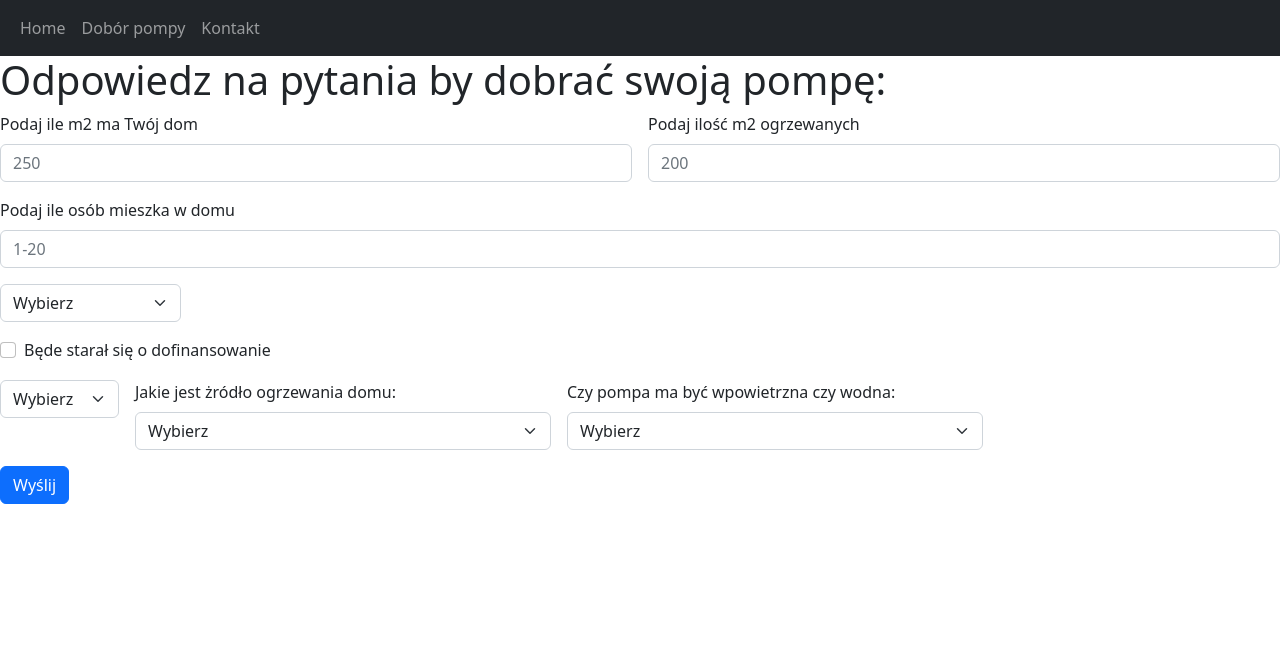
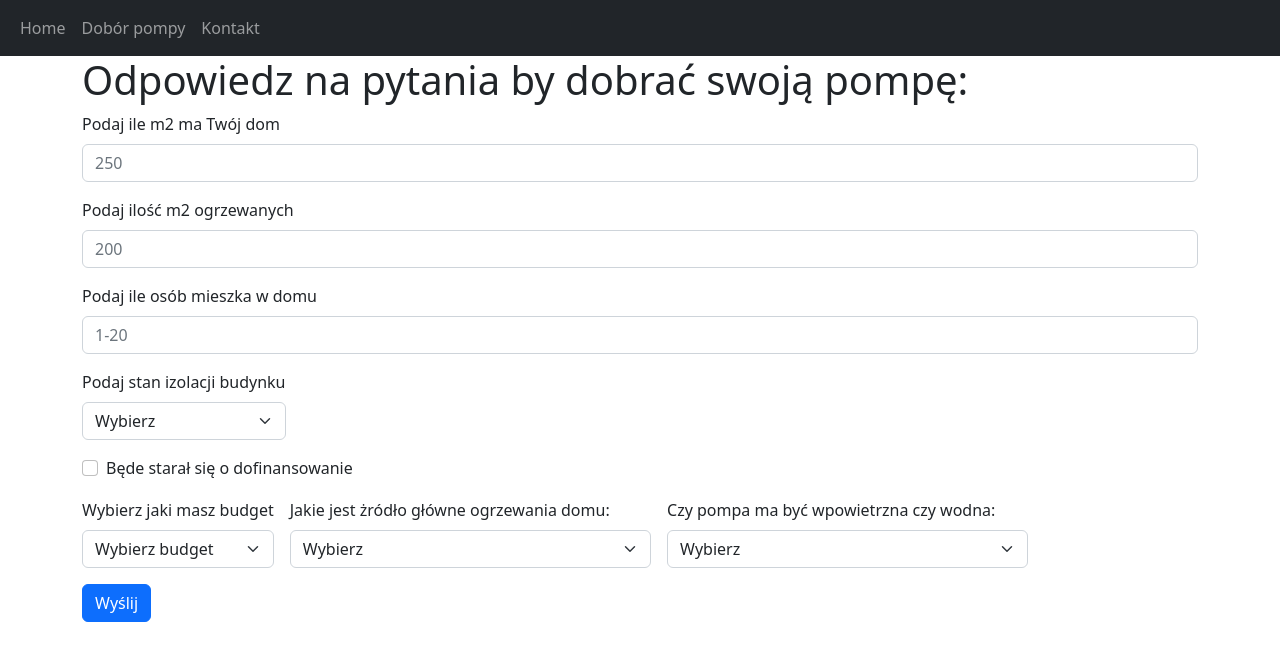
Before and after one commit to Rwyszynski/Heating-pump-selector, a Flask app: page /doborpompy in a window 1280 px wide. Shown: the top 661 px of the page. Run offline with Flask 3, Linux system fonts and the light colour scheme.

```diff
--- a/Templates/baza.html
+++ b/Templates/baza.html
@@ -6,19 +6,21 @@
         <meta name="viewport" content="width=device-width, initial-scale=1">
         <link href="https://cdn.jsdelivr.net/npm/bootstrap@5.2.3/dist/css/bootstrap.min.css" rel="stylesheet" integrity="sha384-rbsA2VBKQhggwzxH7pPCaAqO46MgnOM80zW1RWuH61DGLwZJEdK2Kadq2F9CUG65" crossorigin="anonymous">
 
+        <script src="https://cdn.jsdelivr.net/npm/bootstrap@5.2.3/dist/js/bootstrap.bundle.min.js" integrity="sha384-kenU1KFdBIe4zVF0s0G1M5b4hcpxyD9F7jL+jjXkk+Q2h455rYXK/7HAuoJl+0I4" crossorigin="anonymous"></script>
+        <link rel="stylesheet" type="text/css" href={{ url_for('static', filename='style.css') }} />
     </head>
     <body>
-        <script src="https://cdn.jsdelivr.net/npm/bootstrap@5.2.3/dist/js/bootstrap.bundle.min.js" integrity="sha384-kenU1KFdBIe4zVF0s0G1M5b4hcpxyD9F7jL+jjXkk+Q2h455rYXK/7HAuoJl+0I4" crossorigin="anonymous"></script>
 
 
     {% include "menu.html" %}
 
+    <div class="container">
+    <h1>
+        {% block body_nag %}  {%  endblock %}
 
-        <h1>
-            {% block body_nag %}  {%  endblock %}
+    </h1>
 
-        </h1>
-
-        {% block body_zaw %} {% endblock %}
+    {% block body_zaw %} {% endblock %}
+</div>
     </body>
 </html>
--- a/Templates/doborpompy.html
+++ b/Templates/doborpompy.html
@@ -5,13 +5,12 @@ Odpowiedz na pytania by dobrać swoją pompę:
 {% endblock%}
 
 {% block body_zaw %}
-
     <form class="row g-3" id="formularz_doboru" action="{{url_for('doborpompy')}}" method="POST">
-      <div class="col-md-6">
+      <div class="col-md-12">
         <label for="metry" class="form-label">Podaj ile m2 ma Twój dom</label>
         <input type="etext" class="form-control" id="metry" name="metry" placeholder="250">
       </div>
-      <div class="col-md-6">
+      <div class="col-md-12">
         <label for="metry_ogrzewane" class="form-label">Podaj ilość m2 ogrzewanych</label>
         <input type="text" class="form-control" id="metry_ogrzewane" name="metry_ogrzewane" placeholder="200">
       </div>
@@ -21,6 +20,7 @@ Odpowiedz na pytania by dobrać swoją pompę:
       </div>
       <div class="col-auto">
         <label class="visually-hidden" for="typ_domu">Wybierz typ swojego domu:</label>
+        <label for="typ_domu" class="form-label">Podaj stan izolacji budynku</label>
         <select class="form-select" id="typ_domu" name="typ_domu">
           <option selected>Wybierz</option>
           <option value="niezaizolowany">Niezaizolowany</option>
@@ -38,16 +38,17 @@ Odpowiedz na pytania by dobrać swoją pompę:
         </div>
       </div>
       <div class="col-auto">
-        <label class="visually-hidden" for="budget">Jaki chcesz rodzaj pompy:<</label>
+        <label class="visually-hidden" for="budget">Jaki chcesz rodzaj pompy:</label>
+        <label for="budget" class="form-label">Wybierz jaki masz budget</label>
         <select class="form-select" id="budget" name="budget">
-          <option selected>Wybierz</option>
+          <option selected>Wybierz budget</option>
           <option value="budget">Budget</option>
           <option value="standard">Standard</option>
           <option value="premium">Premium</option>
         </select>
       </div>
       <div class="col-md-4">
-        <label for="zrodlo" class="form-label">Jakie jest żródło ogrzewania domu:</label>
+        <label for="zrodlo" class="form-label">Jakie jest żródło główne ogrzewania domu:</label>
         <select id="zrodlo" class="form-select" name="zrodlo">
           <option selected>Wybierz</option>
           <option value="grzejniki">Grzejniki</option>
--- a/app.py
+++ b/app.py
@@ -1,15 +1,36 @@
-from flask import Flask, render_template, url_for, request, redirect
+from flask import Flask, render_template, url_for, request, redirect, g
+import sqlite3
+
+app_info = {
+    'db_file': 'C:/Users/Robo/Desktop/Heating pump selector/dane/pompa.db'}
 
 app = Flask(__name__)
 
 
+def get_db():
+
+    if not hasattr(g, 'sqlite_db'):
+        conn = sqlite3.connect(app_info['db_file'])
+        conn.row_factory = sqlite3.Row
+        g.sqlite_db = conn
+    return g.sqlite_db
+
+
+@app.teardown_appcontext
+def close_db(error):
+
+    if hasattr(g, 'sqlite3_db'):
+        g.sqlite_db.close()
+
+
 class Rodzajpompy:
 
-    def __init__(self, marka, moc, typ, cena):
+    def __init__(self, marka, moc, typ, cena, zro):
         self.marka = marka
         self.moc = moc
         self.typ = typ
         self.cena = cena
+        self.zro = zro
 
     def __repr__(self):
         return f'Wybrałeś pompę marki {self.marka} typ {self.typ} mocy {self.typ}'
@@ -20,9 +41,12 @@ class Informacje:
         self.pompy = []
 
     def zaladuj(self):
-        self.pompy.append(Rodzajpompy('Rotenso', '3kW', 'Airimi', 17000))
-        self.pompy.append(Rodzajpompy('DeDietrich', 'Elensio', 2.5, 11700))
-        self.pompy.append(Rodzajpompy('Buderus', 'WSW19600', 12, 58000))
+        self.pompy.append(Rodzajpompy(
+            'Rotenso', 'Airimi', 2.5, 17000, 'powietrze'))
+        self.pompy.append(Rodzajpompy(
+            'DeDietrich', 'Elensio', 2.5, 11700, 'powietrze'))
+        self.pompy.append(Rodzajpompy(
+            'Buderus', 'WSW19600', 12, 58000, 'woda'))
 
     def kod(self, kody):
         for pompa in self.pompy:
@@ -83,6 +107,10 @@ def doborpompy():
         if 'powietrze_woda' in request.form:
             powietrze_woda = request.form['powietrze_woda']
 
+        moc = 2.0
+        if 'moc' in request.form:
+            moc = request.form['moc']
+
         moc_pompy = (int(typ_domu) * int(metry_ogrzewane) +
                      int(ilosc_osob)*300)/1000
 
@@ -91,4 +119,9 @@ def doborpompy():
         else:
             czy_woda = "powietrze"
 
-        return render_template('doborpompy_wynik.html', metry=metry, moc_pompy=moc_pompy, czy_woda=czy_woda, zrodlo=zrodlo)
+        db = get_db()
+        sql_command = 'select marka, typ, moc, cena, zro from pompowanie;'
+        cur = db.execute(sql_command)
+        transactions = cur.fetchall()
+
+        return render_template('doborpompy_wynik.html', metry=metry, moc_pompy=moc_pompy, moc=moc, czy_woda=czy_woda, zrodlo=zrodlo, transactions=transactions)
```
Also changed, not shown: Templates/doborpompy_wynik.html (+15 -1 lines), dane/pompa.db (added), static/style.css (added).
